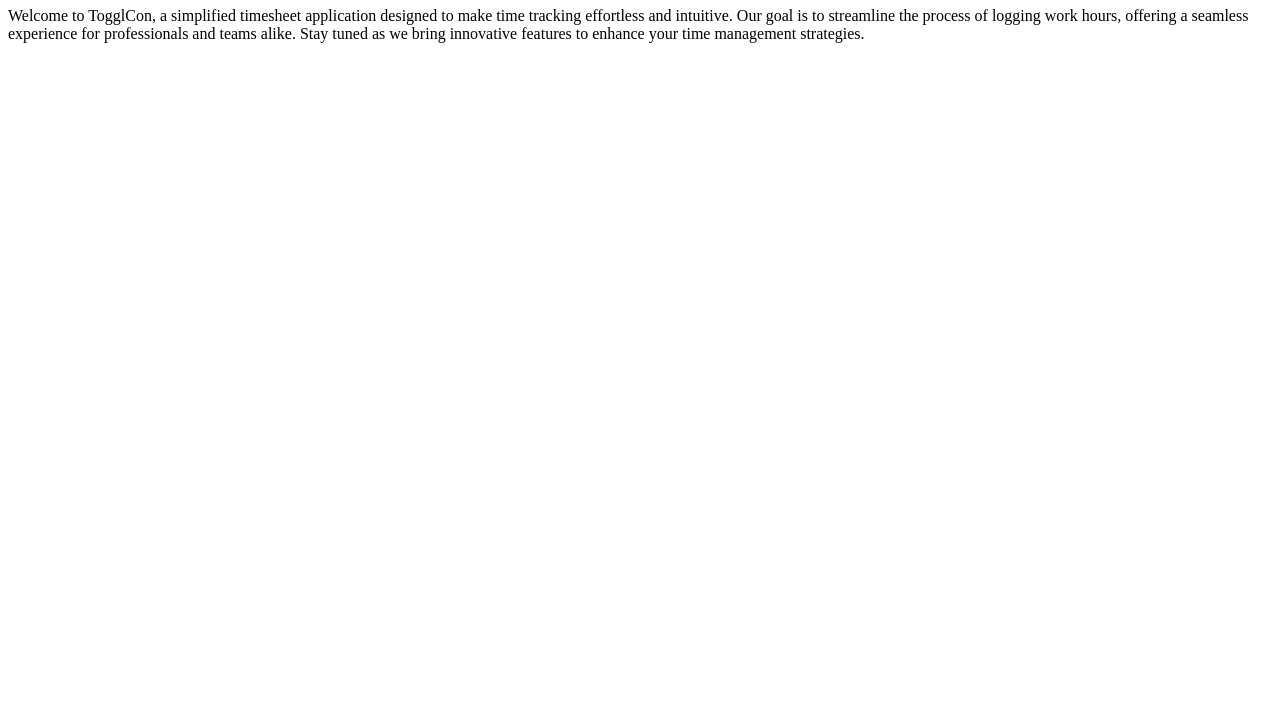
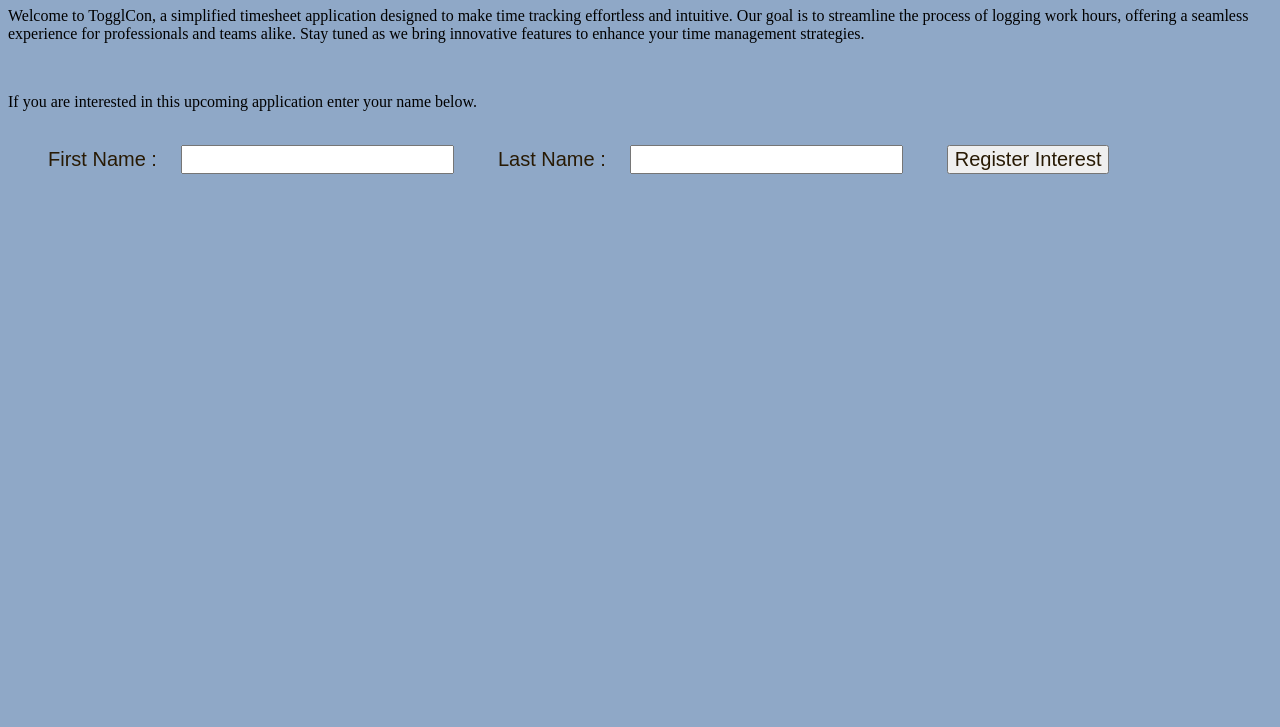
Before and after one commit to jbjbjb1/TogglCon, a plain HTML site: page index.html in a window 1280 px wide. Shown: the part 73-800 px from the top of the page. Drawn offline with Linux system fonts and the light colour scheme.

Commit message:
added api link

```diff
--- a/index.html
+++ b/index.html
@@ -1,12 +1,63 @@
 <!DOCTYPE html>
-<html lang="en">
+<html>
 <head>
     <meta charset="UTF-8">
-    <meta name="viewport" content="width=device-width, initial-scale=1.0">
     <title>TogglCon</title>
+    <!-- Add some CSS to change client UI -->
+    <style>
+    body {
+        background-color: #8fa8c7;
+        }
+    label, button {
+        color: #281a04;
+        font-family: Arial, Helvetica, sans-serif;
+        font-size: 20px;
+        margin-left: 40px;
+        }
+     input {
+        color: #232F3E;
+        font-family: Arial, Helvetica, sans-serif;
+        font-size: 20px;
+        margin-left: 20px;
+        }
+    </style>
+    <script>
+        // define the callAPI function that takes a first name and last name as parameters
+        var callAPI = (firstName,lastName)=>{
+            // instantiate a headers object
+            var myHeaders = new Headers();
+            // add content type header to object
+            myHeaders.append("Content-Type", "application/json");
+            // using built in JSON utility package turn object to string and store in a variable
+            var raw = JSON.stringify({"firstName":firstName,"lastName":lastName});
+            // create a JSON object with parameters for API call and store in a variable
+            var requestOptions = {
+                method: 'POST',
+                headers: myHeaders,
+                body: raw,
+                redirect: 'follow'
+            };
+            // make API call with parameters and use promises to get response
+            fetch("https://58axq7c4ih.execute-api.ap-southeast-2.amazonaws.com/dev", requestOptions)
+            .then(response => response.text())
+            .then(result => alert(JSON.parse(result).body))
+            .catch(error => console.log('error', error));
+        }
+    </script>
 </head>
 <body>
     <h1>TogglCon</h1>
     <p>Welcome to TogglCon, a simplified timesheet application designed to make time tracking effortless and intuitive. Our goal is to streamline the process of logging work hours, offering a seamless experience for professionals and teams alike. Stay tuned as we bring innovative features to enhance your time management strategies.</p>
+    <br />
+    <p>If you are interested in this upcoming application enter your name below.</p>
+    <br />
+    <form>
+        <label>First Name :</label>
+        <input type="text" id="fName">
+        <label>Last Name :</label>
+        <input type="text" id="lName">
+        <!-- set button onClick method to call function we defined passing input values as parameters -->
+        <button type="button" onclick="callAPI(document.getElementById('fName').value,document.getElementById('lName').value)">Register Interest</button>
+    </form>
 </body>
 </html>
```
